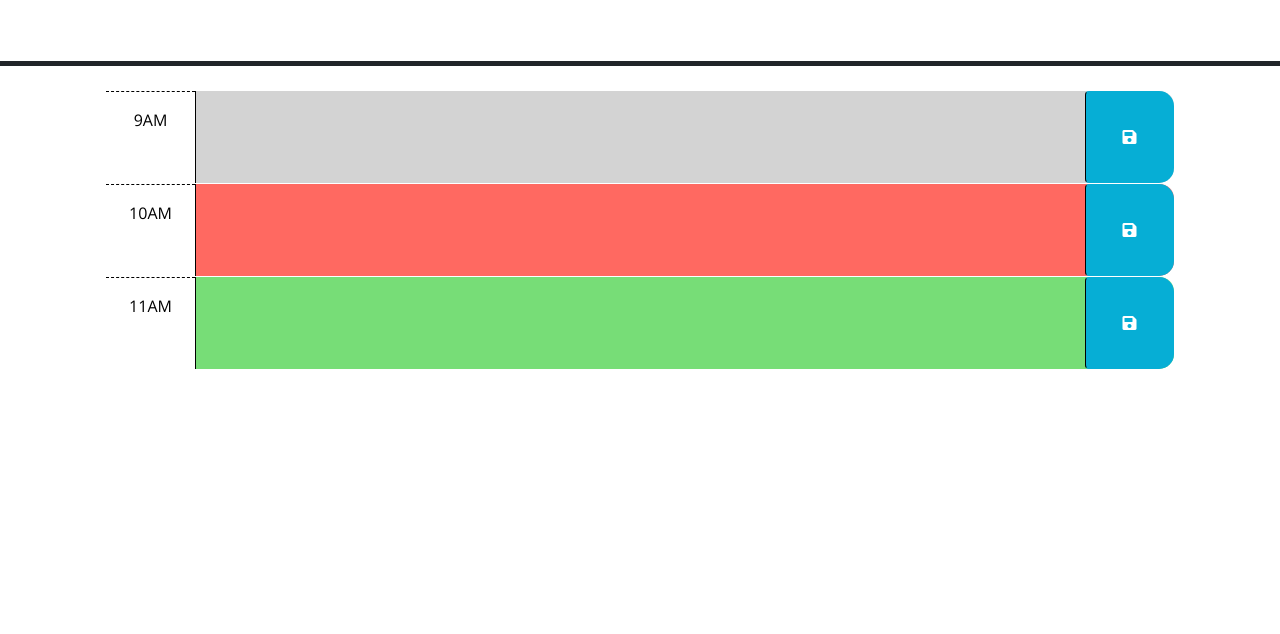
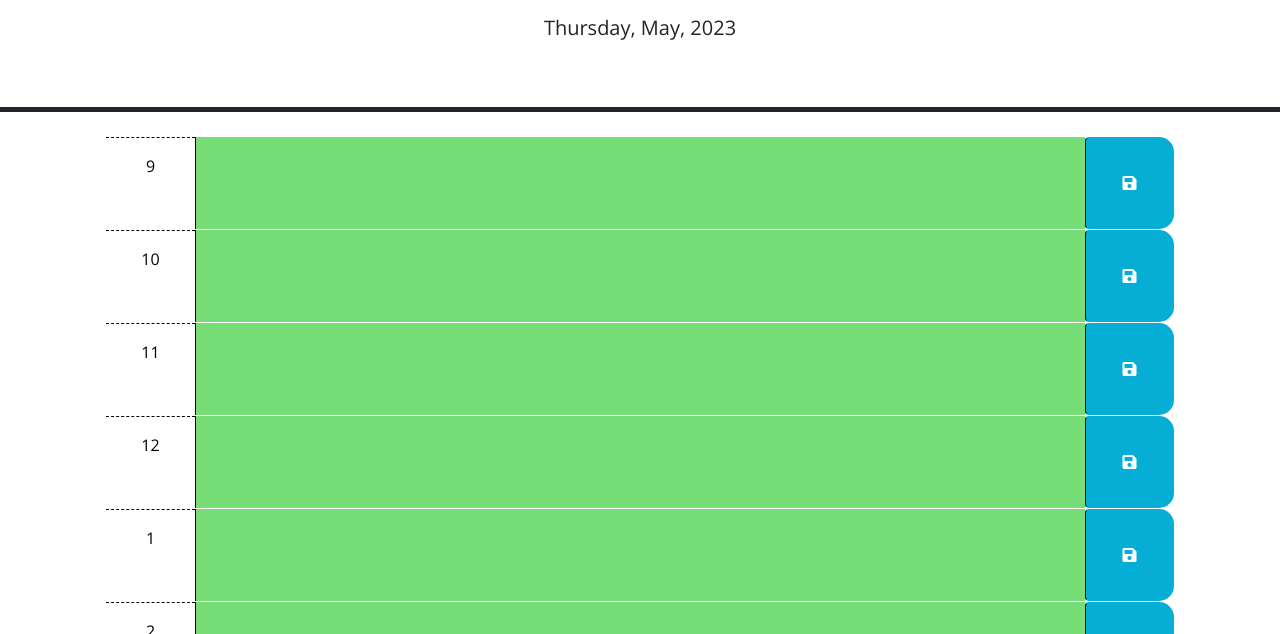
Before and after one commit to Josiahr4321/Work-Day-Scheduler-SEO, a plain HTML site: page index.html in a window 1280 px wide. Shown: the part 166-800 px from the top of the page. Drawn offline with nearby package versions, Linux system fonts and the light colour scheme; files that its build step writes are made by us from their sources.

Commit message:
added time and colorization

```diff
--- a/assets/js/script.js
+++ b/assets/js/script.js
@@ -3,9 +3,59 @@
 // in the html.
 $(function () {
   // TODO: Add a listener for click events on the save button.
-  $(".saveBtn").on("click",function(){
-    var userInput=$(this).siblings(".description").val().trim();
-  })
+
+
+
+
+  function updateHour() {
+
+    $(".container-lg").children().each(function(){
+      $(this).remove();
+    })
+$("#currentDay").text(    dayjs().format("dddd, MMM, YYYY"))
+    //what hour it currently is
+    //for each time block update it's color according to the hour
+    var today = new Date()
+    var currentHour = today.getHours()
+    console.log(currentHour)
+    for (var i = 9; i < 19; i++) {
+      var colorKey = ""
+      if (i < currentHour) {
+        colorKey = "past"
+      } else if (i === currentHour) {
+        colorKey = "present"
+      }
+      else {
+        colorKey = "future"
+      }
+
+      var timeBlock = $("<div>").addClass("row time-block ").attr("id", `hour-${i}`);
+      var timeText;
+
+      if (i>12){
+        timeText=i-12
+      }
+      else {
+        timeText=i
+      }
+
+      var hourDiv = $("<div>").addClass("col-2 col-md-1 hour text-center py-3").text(timeText);
+      var textInput = $("<textarea>").addClass("col-8 col-md-10 description " + colorKey).attr("rows", "3").val(localStorage.getItem(`hour-${i}`))
+      var button = $("<button>").addClass("btn saveBtn col-2 col-md-1").attr("aria-label", "save").on("click", function () {
+        var userInput = $(this).siblings(".description").val().trim();
+        var hour = $(this).parent().attr("id");
+        localStorage.setItem(hour, userInput);
+
+      });
+      var icon = $("<i>").addClass("fas fa-save").attr("aria-hidden", "true")
+      $(".container-lg").append(timeBlock.append(hourDiv, textInput, button.append(icon)))
+
+    }
+
+  }
+  updateHour()
+  setInterval(updateHour,5000)
+
 
   //This code should
   // use the id in the containing time-block as a key to save the user input in
--- a/index.html
+++ b/index.html
@@ -1,24 +1,15 @@
 <!DOCTYPE html>
 <html lang="en">
+
 <head>
   <meta charset="UTF-8" />
   <meta name="viewport" content="width=device-width, initial-scale=1.0" />
   <meta http-equiv="X-UA-Compatible" content="ie=edge" />
-    <link
-      rel="stylesheet"
-      href="https://cdn.jsdelivr.net/npm/bootstrap@5.1.3/dist/css/bootstrap.min.css"
-    />
-    <link
-      rel="stylesheet"
-      href="https://use.fontawesome.com/releases/v5.8.1/css/all.css"
-      integrity="sha384-50oBUHEmvpQ+1lW4y57PTFmhCaXp0ML5d60M1M7uH2+nqUivzIebhndOJK28anvf"
-      crossorigin="anonymous"
-    />
-    <link
-      href="https://fonts.googleapis.com/css?family=Open+Sans&display=swap"
-      rel="stylesheet"
-    />
-    <link rel="stylesheet" href="style.css" />
+  <link rel="stylesheet" href="https://cdn.jsdelivr.net/npm/bootstrap@5.1.3/dist/css/bootstrap.min.css" />
+  <link rel="stylesheet" href="https://use.fontawesome.com/releases/v5.8.1/css/all.css"
+    integrity="sha384-50oBUHEmvpQ+1lW4y57PTFmhCaXp0ML5d60M1M7uH2+nqUivzIebhndOJK28anvf" crossorigin="anonymous" />
+  <link href="https://fonts.googleapis.com/css?family=Open+Sans&display=swap" rel="stylesheet" />
+  <link rel="stylesheet" href="./assets/css/style.css" />
   <title>Work Day Scheduler</title>
 </head>
 
@@ -40,39 +31,14 @@
         -->
 
     <!-- Example of a past time block. The "past" class adds a gray background color. -->
-      <div id="hour-9" class="row time-block past">
-        <div class="col-2 col-md-1 hour text-center py-3">9AM</div>
-        <textarea class="col-8 col-md-10 description" rows="3"> </textarea>
-        <button class="btn saveBtn col-2 col-md-1" aria-label="save">
-          <i class="fas fa-save" aria-hidden="true"></i>
-        </button>
-      </div>
 
-      <!-- Example of a a present time block. The "present" class adds a red background color. -->
-      <div id="hour-10" class="row time-block present">
-        <div class="col-2 col-md-1 hour text-center py-3">10AM</div>
-        <textarea class="col-8 col-md-10 description" rows="3"> </textarea>
-        <button class="btn saveBtn col-2 col-md-1" aria-label="save">
-          <i class="fas fa-save" aria-hidden="true"></i>
-        </button>
-      </div>
-
-      <!-- Example of a future time block. The "future" class adds a green background color. -->
-      <div id="hour-11" class="row time-block future">
-        <div class="col-2 col-md-1 hour text-center py-3">11AM</div>
-        <textarea class="col-8 col-md-10 description" rows="3"> </textarea>
-        <button class="btn saveBtn col-2 col-md-1" aria-label="save">
-          <i class="fas fa-save" aria-hidden="true"></i>
-        </button>
   </div>
 
   <script src="https://code.jquery.com/jquery-3.4.1.min.js"></script>
-    <script
-      src="https://cdn.jsdelivr.net/npm/dayjs@1.11.3/dayjs.min.js"
-      integrity="sha256-iu/zLUB+QgISXBLCW/mcDi/rnf4m4uEDO0wauy76x7U="
-      crossorigin="anonymous"
-    ></script>
+  <script src="https://cdn.jsdelivr.net/npm/dayjs@1.11.3/dayjs.min.js"
+    integrity="sha256-iu/zLUB+QgISXBLCW/mcDi/rnf4m4uEDO0wauy76x7U=" crossorigin="anonymous"></script>
 
-    <script src="script.js"></script>
+  <script src="./assets/js/script.js"></script>
 </body>
+
 </html>
```
Lines whose indentation alone changed are shown as unchanged.
